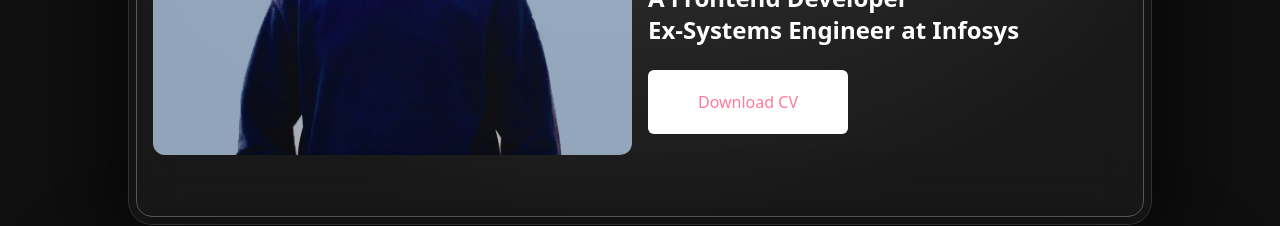
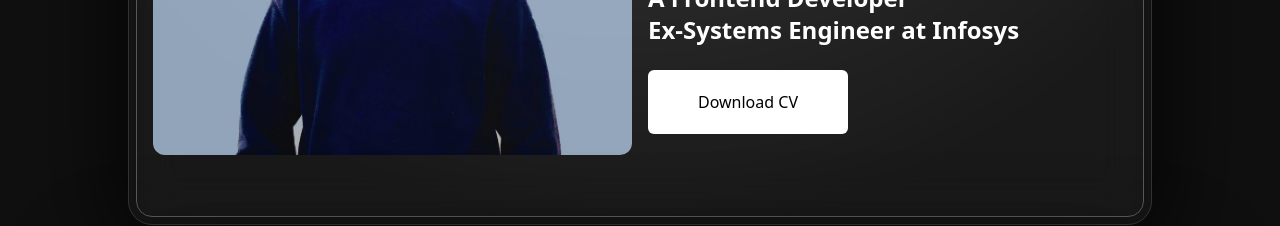
Before and after one commit to TharunNookala/TharunNookala-portfolio, a React (Create React App) app: page / in a window 1280 px wide. Shown: the part 641-867 px from the top of the page. Built offline with nearby package versions, Linux system fonts and the light colour scheme.

Commit message:
fix : home styles

```diff
--- a/package.json
+++ b/package.json
@@ -14,6 +14,7 @@
     "react": "^18.2.0",
     "react-dom": "^18.2.0",
     "react-icons": "^4.9.0",
+    "react-intersection-observer": "^9.5.3",
     "react-router-dom": "^6.13.0",
     "react-scripts": "5.0.1",
     "react-scroll": "^1.8.9",
--- a/src/components/Home.jsx
+++ b/src/components/Home.jsx
@@ -7,7 +7,7 @@ const Home = () => {
     return (
         <HeroSection>
         <div name="home" className='h-full text-white py-4 px-4 flex flex-col'>
-            <div className='max-w-[1240px] h-[75vh] mx-auto grid md:grid-cols-2 sm:gap-4 items-center'>
+            <div className='max-w-[1240px] h-full sm:h-[75vh] mx-auto grid md:grid-cols-2 sm:gap-4 items-center'>
                <img className='w-[500px] mx-auto mt-[50px] md:mt-[30px] rounded-xl opacity-70 mix-blend-overlay hover:opacity-50' src={ProfileImage} alt='userphoto' />
                 <div className='md:mt-[100px]'>
                     <p className='font-bold p-2 text-2xl'>Hello! I'm</p>
@@ -16,7 +16,7 @@ const Home = () => {
                     </h1>
                     <p className='font-bold text-2xl'>A Frontend Developer <br /> Ex-Systems Engineer at Infosys</p>
                     <a href={Resume} download>
-                        <button className='text-[#ff7b9e] bg-white w-[200px] hover:bg-black hover:text-white rounded-md font-medium my-6 mx-auto md:mx-0 py-5'>
+                        <button className='text-black bg-white w-[200px] hover:bg-black hover:text-white rounded-md font-medium my-6 mx-auto md:mx-0 py-5'>
                             Download CV
                         </button>
                     </a>
```
Also changed, not shown: 1 other file (tests, documents, lock files or other folders).
